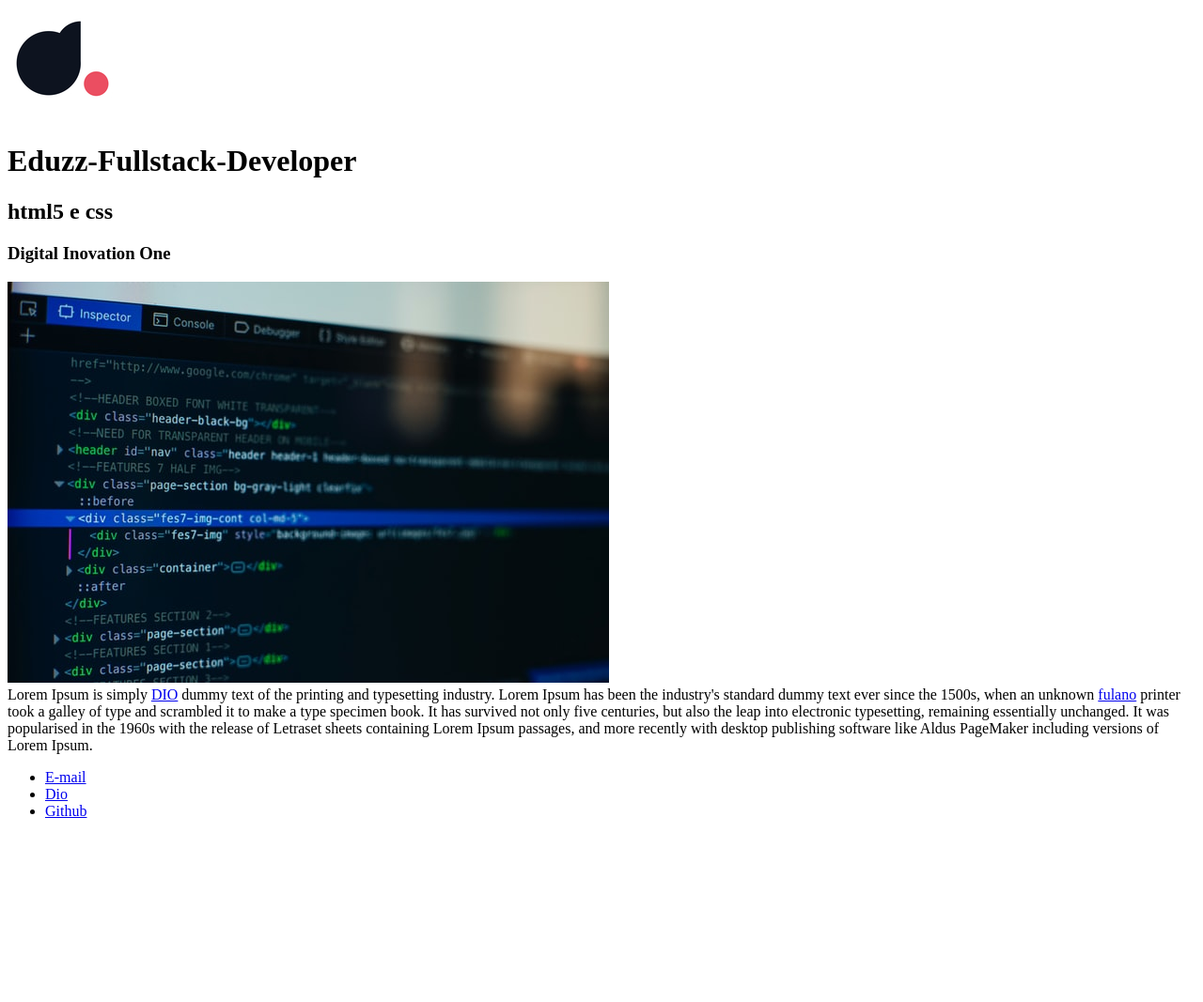
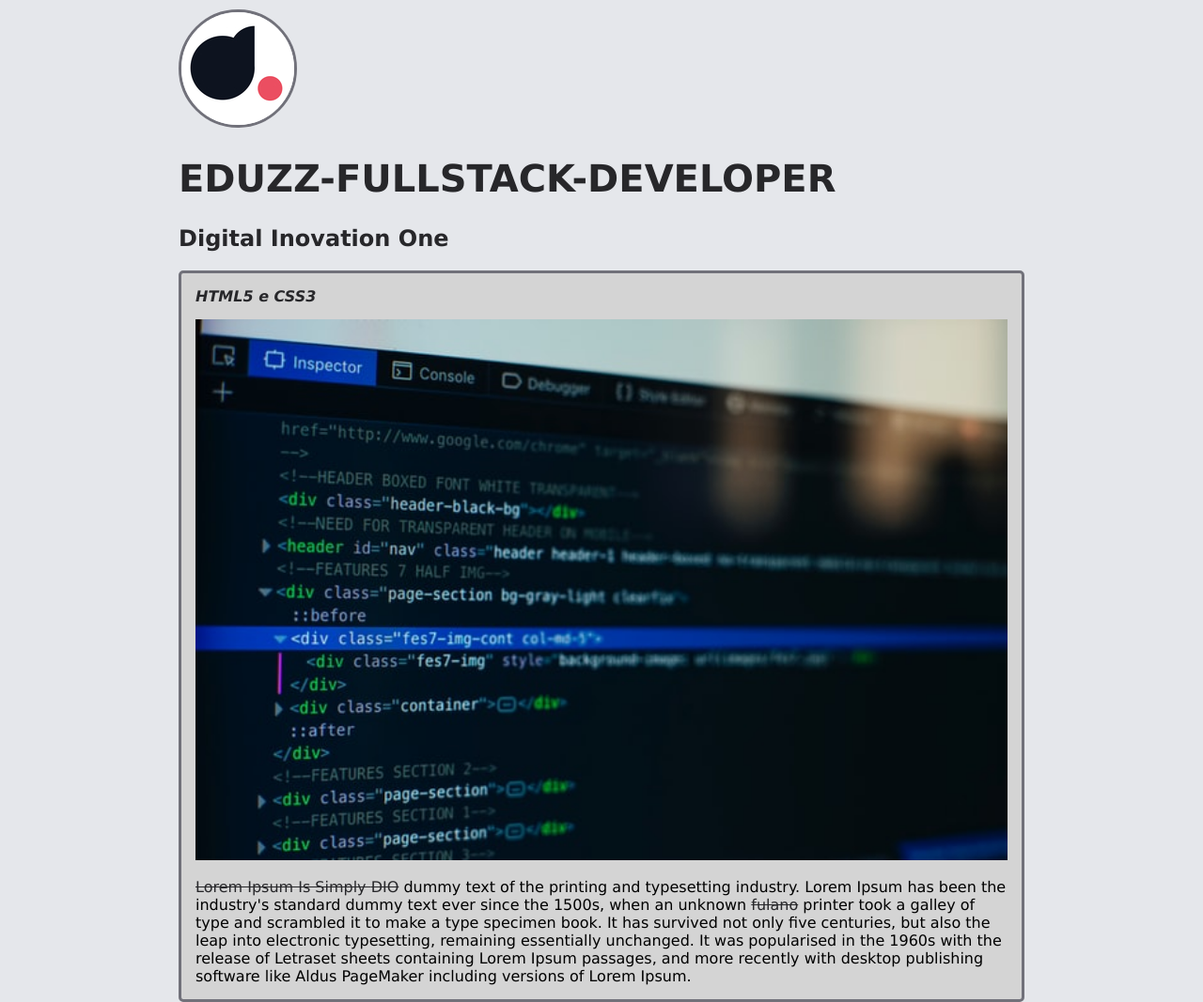
Before and after one commit to leolionzion/Dio-desafio-github-primeiro-repositorio, a plain HTML site: page Introdução-a-criação-de-websites-com-HTML5-CSS3/index.html in a window 1280 px wide. Shown: the top 1067 px of the page at 94% size. Before the commit the page ends 889 px from the top, so only its background shows below. Drawn offline with Linux system fonts and the light colour scheme.

Commit message:
estilizando index.html do curso de html5 e css3

```diff
--- a/Introdução-a-criação-de-websites-com-HTML5-CSS3/index.html
+++ b/Introdução-a-criação-de-websites-com-HTML5-CSS3/index.html
@@ -1,36 +1,39 @@
 <!DOCTYPE html>
-<html lang="pt">
+<html lang="en">
 <head>
     <meta charset="UTF-8">
     <meta http-equiv="X-UA-Compatible" content="IE=edge">
     <meta name="viewport" content="width=device-width, initial-scale=1.0">
+    <link rel="stylesheet" href="style.css">
     <title>DIO - HTML5 e CSS</title>
 </head>
 <body>
     <header>
-        <img src="dio.jpg" alt="Digital Inovation One">
-        <h1>Eduzz-Fullstack-Developer</h1>
+        <img src="dio.jpg" alt="Digital Inovation One" class="logo">
+        <h1 id="title">Eduzz-Fullstack-Developer</h1>
     </header>
         <section>
             <header>
-            <h2>html5 e css</h2>
+                <h2 class="subtitle">Digital Inovation One</h2>
             </header>
-        <article>
+                <article class="post">
                     <header>
-                <h3>Digital Inovation One</h3>
-                <img src="code.jpg" alt="code">
+                        <h3 class="post_title">HTML5 e CSS3</h3>
+                        <img src="code.jpg" alt="code" class="post-img">
                     </header>
-            <a>Lorem Ipsum is simply <a href="https://web.dio.me/" target="_blank" rel="noopener noreferrer">DIO</a> dummy text of the printing and typesetting industry.
+                        <a class="post-content">
+                            Lorem Ipsum is simply <a href="https://web.dio.me/" target="_blank" rel="noopener noreferrer">DIO</a> dummy text of the printing and typesetting industry.
                             Lorem Ipsum has been the industry's standard dummy text ever since the 1500s,
                             when an unknown <a href="mailto:fulano@email.com">fulano</a> printer took a galley of type and scrambled it to make a type specimen book.
                             It has survived not only five centuries, but also the leap into electronic typesetting,
                             remaining essentially unchanged.
                             It was popularised in the 1960s with the release of Letraset sheets containing Lorem Ipsum passages,
-                and more recently with desktop publishing software like Aldus PageMaker including versions of Lorem Ipsum.</a>
+                            and more recently with desktop publishing software like Aldus PageMaker including versions of Lorem Ipsum.
+                        </a>
                 </article>
         </section>
             <footer>
-        <ul>
+                <ul class="contacts-list">
                     <li>
                         <a href="mailto:fulano@gmail.com">E-mail</a>
                     </li>
--- /dev/null
+++ b/Introdução-a-criação-de-websites-com-HTML5-CSS3/style.css
@@ -0,0 +1,56 @@
+body {
+    background-color: #e5e7eb;
+    font-family: Verdana, Geneva, Tahoma, sans-serif;
+    max-width: 900px;
+    margin: auto;
+}
+
+#title, .subtitle{
+    color: #27272a;
+}
+#title {
+    font-size: 40px;
+    text-transform: uppercase;
+}
+a {
+    text-decoration: line-through;
+    color: #27272a;
+}
+
+.post_title {
+    font-size: 16px;
+    font-style: italic;
+    color: #27272a;
+    margin: 0;
+    margin-bottom: 15px;
+}
+
+.post {
+    background: #d4d4d4;
+    padding: 15px;
+    border: 3px solid #71717a;
+    margin-bottom: 15px;
+    border-radius: 5px;
+}
+.post-content {
+    margin: 0;
+    margin-bottom: 15px;
+    text-transform: capitalize;
+    text-align: justify;
+}
+.post-img {
+    margin-bottom: 15px;
+    width: 100%;
+}
+.logo {
+    border-radius: 50%;
+    border: 3px solid #71717a;
+    margin-top: 10px;
+}
+.contacts-list {
+    list-style-type: none;
+    padding-left: 15px;
+}
+.contacts-list li a {
+    text-decoration: none;
+}
```
Also changed, not shown: 3 other files. Lines whose indentation alone changed are shown as unchanged.
